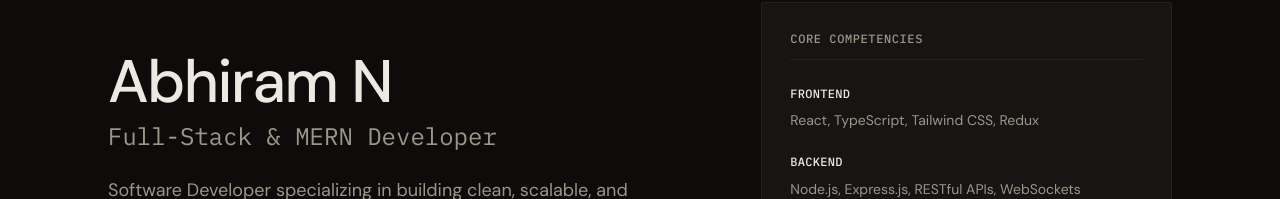
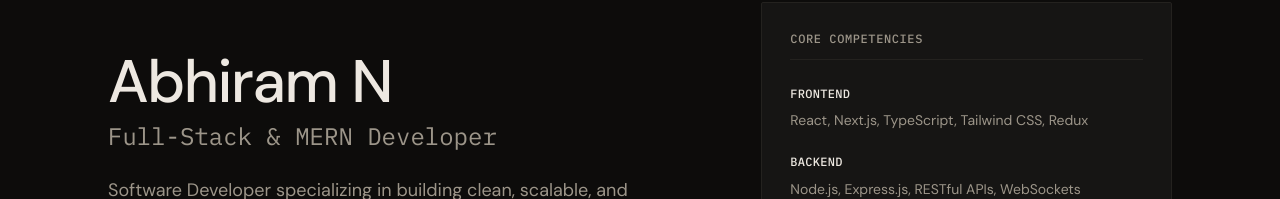
Before and after one commit to AbhiramN-Mern/Abhiram-portfolio, a React (Vite) app: page / in a window 1280 px wide. Shown: the part 153-352 px from the top of the page. Built offline with nearby package versions, Linux system fonts and the light colour scheme.

Commit message:
feat:add more miniprojects

```diff
--- a/src/components/Hero/Hero.tsx
+++ b/src/components/Hero/Hero.tsx
@@ -1,7 +1,7 @@
 import { ArrowRight, FileText, Mail } from 'lucide-react';
 
 const coreSkills = [
-  { area: 'Frontend', items: 'React, TypeScript, Tailwind CSS, Redux' },
+  { area: 'Frontend', items: 'React, Next.js, TypeScript, Tailwind CSS, Redux' },
   { area: 'Backend', items: 'Node.js, Express.js, RESTful APIs, WebSockets' },
   { area: 'Databases', items: 'MongoDB, PostgreSQL, Mongoose' },
   { area: 'Architecture & DevOps', items: 'Clean Architecture, Docker, Nginx, AWS EC2' },
--- a/src/components/Projects/MiniProjects.tsx
+++ b/src/components/Projects/MiniProjects.tsx
@@ -22,7 +22,7 @@ export default function MiniProjects() {
           </p>
         </div>
 
-        {/* 4 Mini Projects Grid */}
+        {/* Mini Projects Grid */}
         <div className="grid grid-cols-1 sm:grid-cols-2 lg:grid-cols-4 gap-6 items-stretch">
           {miniProjects.map((project) => (
             <div
--- a/src/data/miniProjects.ts
+++ b/src/data/miniProjects.ts
@@ -25,4 +25,10 @@ export const miniProjects: MiniProject[] = [
     description: 'A weather application that displays current weather information based on location.',
     githubUrl: 'https://github.com/AbhiramN-Mern/weather-app',
   },
+  {
+    id: 'nextjs-todo-app',
+    name: 'NextJS Todo App',
+    description: 'A task management web application built with Next.js for creating, organizing, and managing daily tasks.',
+    githubUrl: 'https://github.com/AbhiramN-Mern/NextJS',
+  },
 ];
--- a/src/data/skills.ts
+++ b/src/data/skills.ts
@@ -7,7 +7,7 @@ export const skills: SkillCategory[] = [
   },
   {
     label: 'Frontend',
-    skills: ['React.js', 'Redux Toolkit', 'Tailwind CSS', 'SCSS', 'Bootstrap', 'EJS', 'HTML5'],
+    skills: ['React.js', 'Next.js', 'Redux Toolkit', 'Tailwind CSS', 'SCSS', 'Bootstrap', 'EJS', 'HTML5'],
   },
   {
     label: 'Backend',
```
